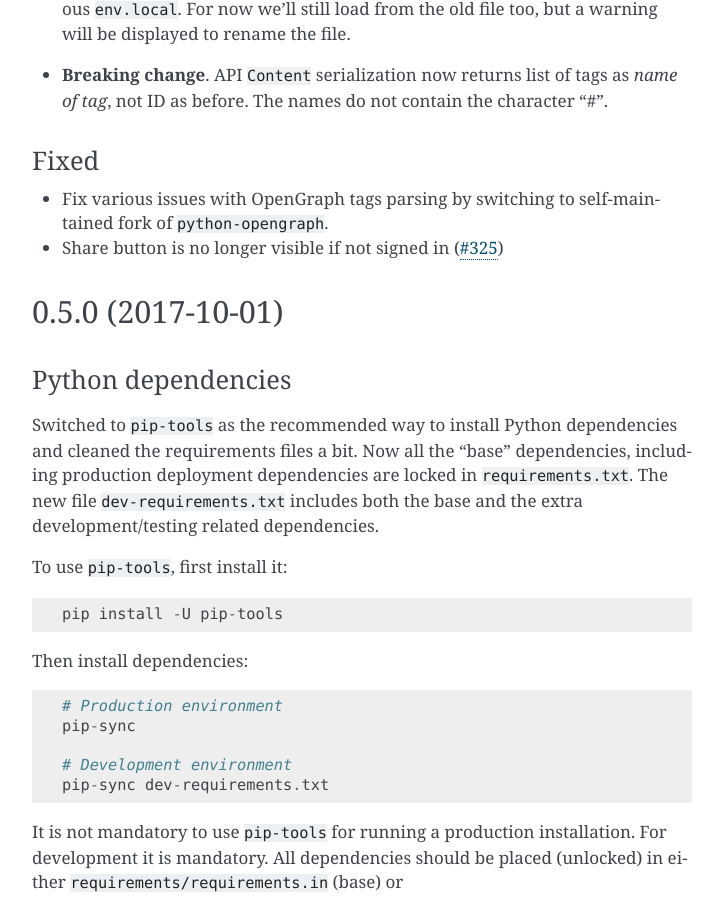
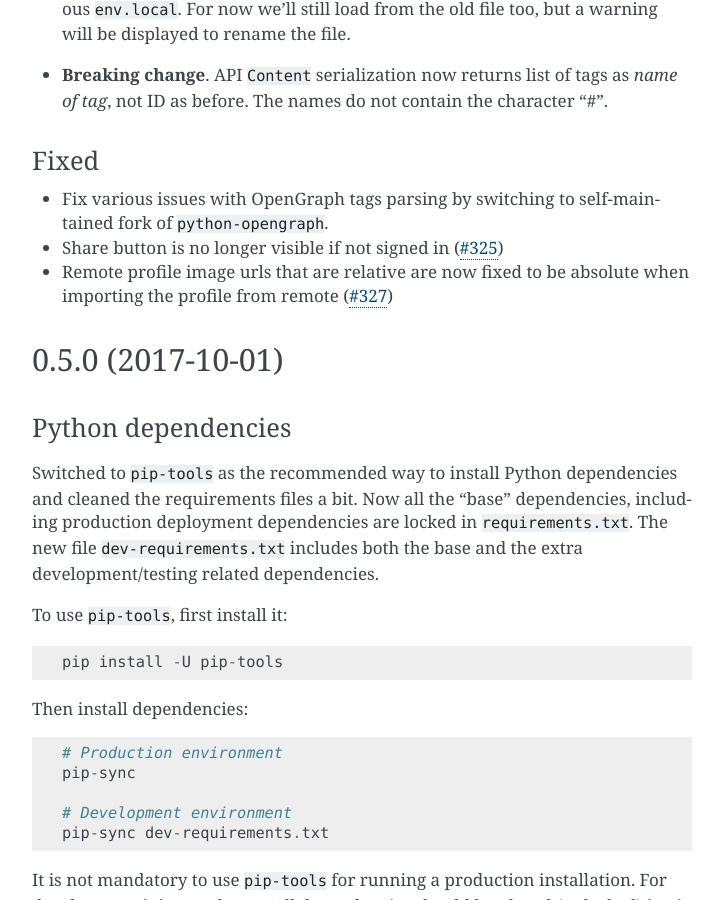
Before and after one commit to jaywink/socialhome, a Sphinx documentation site: the page built from docs/changelog.rst, in a window 1280 px wide and 900 px high, scrolled down 1271 px. Shown: the whole window, without its empty margins (388-1111 px from the left). Built offline with Sphinx 7.4.7, drawn with Linux system fonts in a browser that asks for light colours.

```diff
--- a/CONTRIBUTORS.txt
+++ b/CONTRIBUTORS.txt
@@ -5,3 +5,4 @@
 tehw0lf (@tehw0lf)
 Vir-Cotto (@Vir-Cotto)
 Mykhailo Kushchenko (@autogestion)
+Amir Karimi (@amirkarimi)
--- a/docs/changelog.rst
+++ b/docs/changelog.rst
@@ -46,6 +46,7 @@
 
 * Fix various issues with OpenGraph tags parsing by switching to self-maintained fork of ``python-opengraph``.
 * Share button is no longer visible if not signed in (`#325 <https://github.com/jaywink/socialhome/issues/325>`_)
+* Remote profile image urls that are relative are now fixed to be absolute when importing the profile from remote (`#327 <https://github.com/jaywink/socialhome/issues/327>`_)
 
 0.5.0 (2017-10-01)
 ------------------
```
